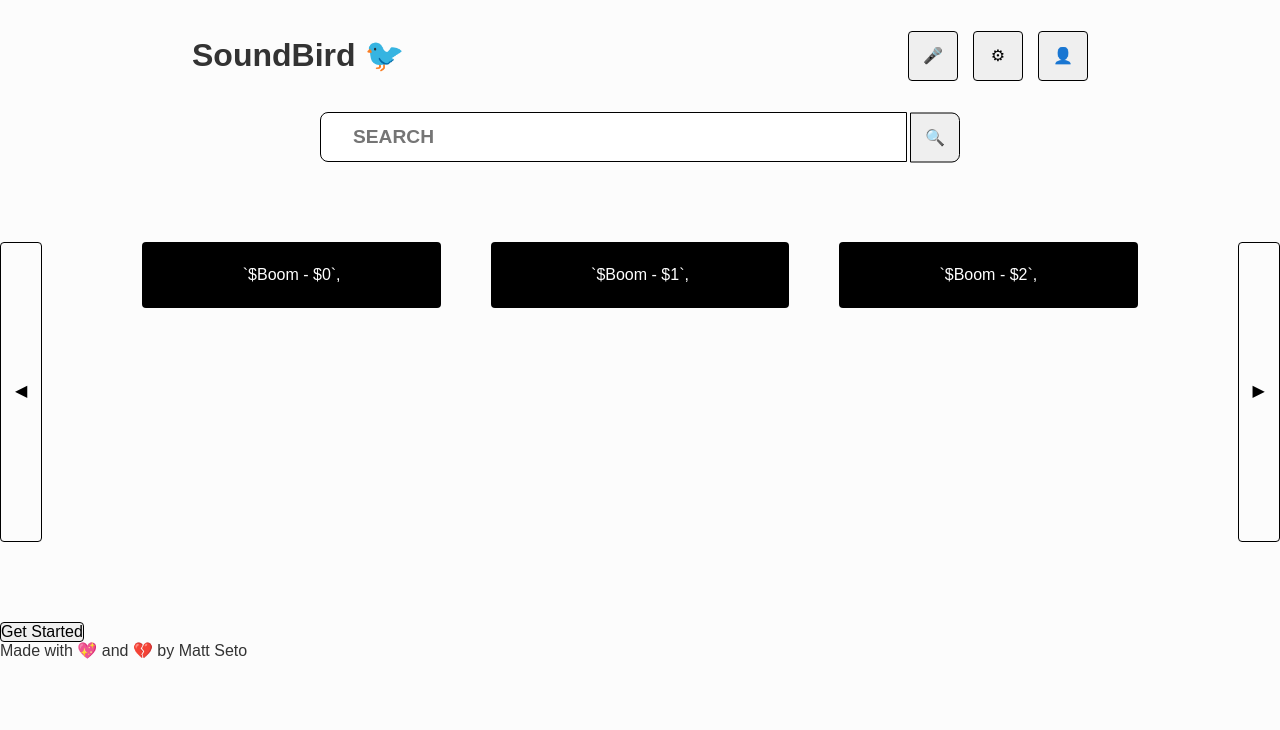
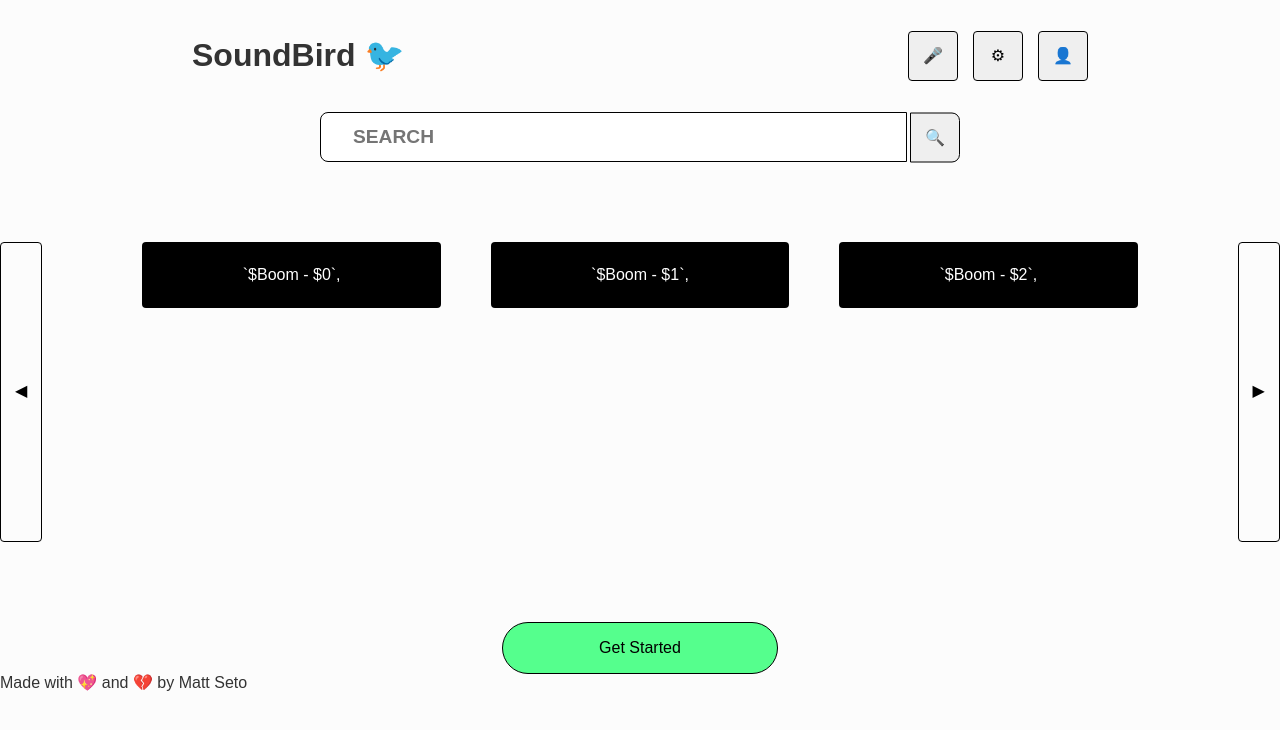
Before and after one commit to DOORM4T/oddio, a React (Create React App) app in the folder client/: page / in a window 1280 px wide. Shown: the top 730 px of the page. Built offline with nearby package versions, Linux system fonts and the light colour scheme; a web font is replaced by a local one.

Commit message:
add button component

```diff
--- /dev/null
+++ b/client/src/components/Button/Button.module.scss
@@ -0,0 +1,9 @@
+@import "../../variables";
+
+.button {
+  border-radius: 30px;
+  border: 1px solid black;
+  cursor: pointer;
+  padding: 1rem 6rem;
+  background-color: $accent; // default color
+}
--- /dev/null
+++ b/client/src/components/Button/index.tsx
@@ -0,0 +1,18 @@
+import React, { ReactChildren } from "react";
+import styles from "./Button.module.scss";
+
+interface ButtonProps {
+  color?: string;
+  children: string;
+}
+
+export default function Button({ color = "", children }: ButtonProps) {
+  return (
+    <button
+      className={styles.button}
+      style={{ [color ? "backgroundColor" : ""]: color }}
+    >
+      {children}
+    </button>
+  );
+}
--- a/client/src/pages/Home.tsx
+++ b/client/src/pages/Home.tsx
@@ -1,7 +1,9 @@
 import React from "react";
+import { Link } from "react-router-dom";
 import Header from "../components/Header";
 import SearchBar from "../components/SearchBar";
 import SoundCatalogContainer from "../containers/SoundCatalogContainer";
+import Button from "../components/Button";
 
 export default function Home() {
   return (
@@ -10,7 +12,11 @@ export default function Home() {
       <main>
         <SearchBar />
         <SoundCatalogContainer />
-        <button>Get Started</button>
+        <div style={{ textAlign: "center" }}>
+          <Link to="/login">
+            <Button>Get Started</Button>
+          </Link>
+        </div>
       </main>
       <footer>Made with 💖 and 💔 by Matt Seto</footer>
     </>
```
